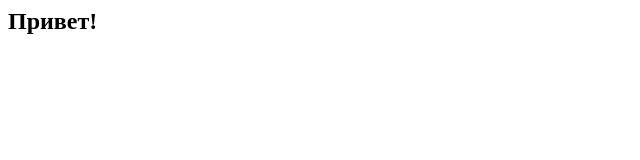
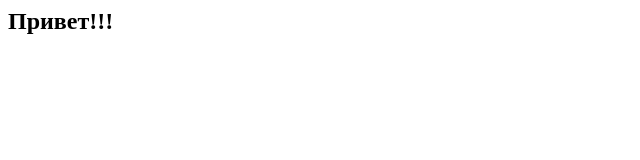
Before and after one commit to RostyslavBaidak/test, a plain HTML site: page index.html in a window 1280 px wide. Shown: the full height of the page, 0-640 px from the left. Drawn offline with Linux system fonts and the light colour scheme.

Commit message:
changed index.html

```diff
--- a/index.html
+++ b/index.html
@@ -1 +1 @@
-<h2>Привет!</h2>
+<h2>Привет!!!</h2>
```
